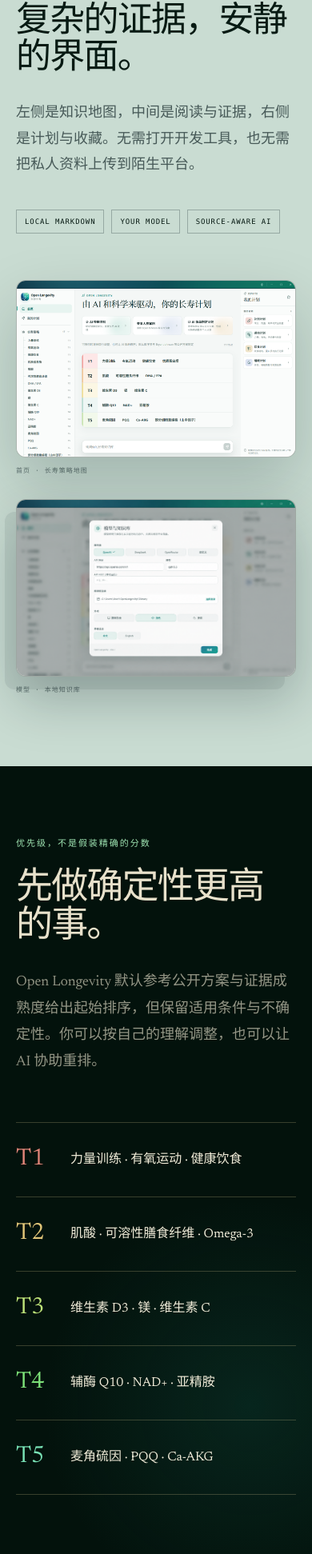
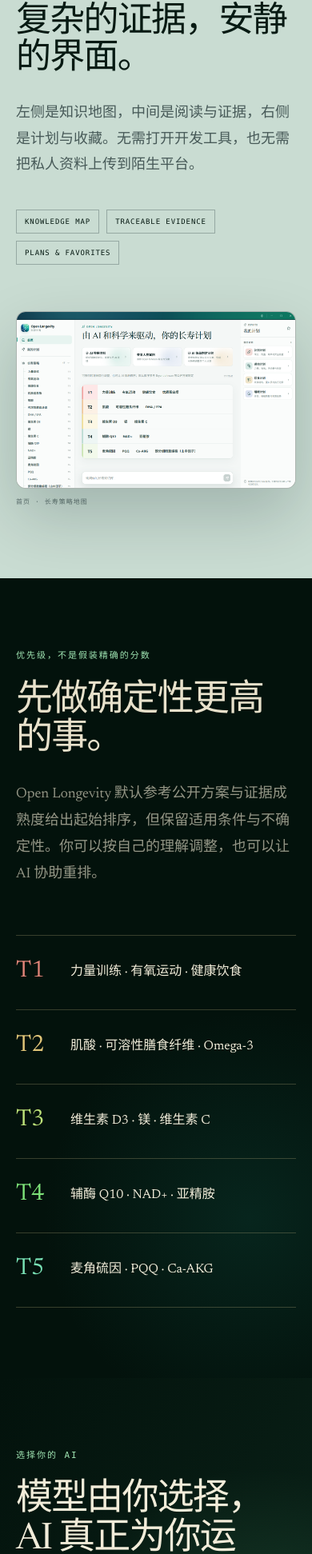
Before and after one commit to edison7009/OpenLongevity, a React (Vite) app in the folder website/: page / in a window 390 px wide. Shown: the part 4118-6061 px from the top of the page at 80% size. Built offline with nearby package versions, Linux system fonts and the light colour scheme.

Commit message:
Turn open section into configurable AI showcase

```diff
--- a/website/app/globals.css
+++ b/website/app/globals.css
@@ -739,8 +739,7 @@
   margin-top: 38px;
 }
 
-.material-list span,
-.platforms span {
+.material-list span {
   padding: 7px 10px;
   border: 1px solid rgba(7, 25, 29, 0.26);
   font-family: var(--mono);
@@ -752,7 +751,7 @@
   position: relative;
   align-self: center;
   min-width: 0;
-  padding: 0 0 18% 5%;
+  padding: 0;
 }
 
 .product-shot {
@@ -778,26 +777,7 @@
 }
 
 .product-shot-home {
-  transform: rotate(0.8deg);
-}
-
-.product-shot-settings {
-  position: absolute;
-  right: -2%;
-  bottom: 0;
-  width: 57%;
-  transform: rotate(-1.2deg);
-}
-
-.product-shot-settings img {
-  border-color: rgba(7, 25, 29, 0.34);
-  box-shadow:
-    0 28px 65px rgba(7, 25, 29, 0.26),
-    -14px 16px 0 rgba(7, 25, 29, 0.07);
-}
-
-.product-shot-settings figcaption {
-  text-align: right;
+  transform: rotate(0.45deg);
 }
 
 .app-window {
@@ -1003,77 +983,98 @@
 
 .open-section {
   display: grid;
-  grid-template-columns: 1.3fr 0.7fr;
-  gap: clamp(50px, 8vw, 140px);
+  grid-template-columns: minmax(360px, 0.82fr) minmax(0, 1.18fr);
+  align-items: center;
+  gap: clamp(52px, 7vw, 120px);
   padding: clamp(100px, 11vw, 170px) clamp(22px, 7vw, 118px);
+  color: var(--paper);
+  background:
+    radial-gradient(
+      circle at 82% 36%,
+      rgba(99, 201, 138, 0.18),
+      transparent 34%
+    ),
+    linear-gradient(125deg, var(--ink-deep), var(--ink-soft));
 }
 
 .open-copy h2 {
-  max-width: 900px;
+  max-width: 760px;
   margin-bottom: 32px;
-  font-size: clamp(48px, 5.2vw, 86px);
+  color: var(--paper-light);
+  font-size: clamp(46px, 4.2vw, 72px);
+}
+
+.open-copy h2 span {
+  display: block;
+  white-space: nowrap;
 }
 
 .open-copy > p:not(.section-eyebrow) {
   max-width: 760px;
-  color: rgba(7, 25, 29, 0.67);
+  color: rgba(232, 225, 203, 0.68);
   font-family: var(--serif);
   font-size: 18px;
   line-height: 1.85;
 }
 
-.platforms {
+.model-section .section-eyebrow {
+  color: var(--teal-bright);
+}
+
+.model-features {
   display: flex;
   flex-wrap: wrap;
   gap: 8px;
   margin-top: 38px;
 }
 
-.release-plate {
-  position: relative;
-  align-self: end;
-  min-height: 370px;
-  padding: 34px;
-  overflow: hidden;
-  border: 1px solid rgba(7, 25, 29, 0.3);
-  background:
-    linear-gradient(rgba(7, 25, 29, 0.04) 1px, transparent 1px),
-    linear-gradient(90deg, rgba(7, 25, 29, 0.04) 1px, transparent 1px),
-    rgba(255, 255, 255, 0.18);
-  background-size: 22px 22px;
+.model-features span {
+  padding: 7px 10px;
+  border: 1px solid rgba(161, 230, 180, 0.28);
+  color: rgba(232, 225, 203, 0.66);
+  font-family: var(--mono);
+  font-size: 9px;
+  letter-spacing: 0.1em;
 }
 
-.release-plate > span {
-  font-family: var(--mono);
-  font-size: 9px;
-  letter-spacing: 0.14em;
+.model-stage {
+  position: relative;
+  min-width: 0;
+  margin: 0;
+  padding: clamp(12px, 1.7vw, 24px);
 }
 
-.release-plate strong {
-  display: block;
-  margin: 32px 0 8px;
-  color: #25796d;
-  font-family: var(--serif);
-  font-size: 82px;
-  font-weight: 400;
-  line-height: 1;
+.model-stage::before {
+  position: absolute;
+  inset: 10% 3% 2%;
+  border-radius: 32px;
+  background: rgba(99, 201, 138, 0.24);
+  content: "";
+  filter: blur(44px);
+  pointer-events: none;
 }
 
-.release-plate p {
-  max-width: 190px;
-  color: rgba(7, 25, 29, 0.58);
-  font-size: 12px;
+.model-stage img {
+  position: relative;
+  display: block;
+  width: 100%;
+  height: auto;
+  border: 1px solid rgba(161, 230, 180, 0.28);
+  border-radius: 18px;
+  background: #edf1e8;
+  box-shadow:
+    0 42px 100px rgba(0, 0, 0, 0.34),
+    0 0 0 1px rgba(255, 255, 255, 0.035);
 }
 
-.release-tree {
-  position: absolute;
-  right: -10px;
-  bottom: -54px;
-  color: rgba(37, 121, 109, 0.25);
-  font-family: var(--serif);
-  font-size: 230px;
-  line-height: 1;
-  transform: rotate(10deg);
+.model-stage figcaption {
+  position: relative;
+  margin-top: 13px;
+  color: rgba(232, 225, 203, 0.42);
+  font-family: var(--mono);
+  font-size: 8px;
+  letter-spacing: 0.14em;
+  text-align: right;
 }
 
 .closing-section {
@@ -1210,7 +1211,15 @@
   }
 
   .open-section {
-    grid-template-columns: 1fr 0.62fr;
+    grid-template-columns: 1fr;
+  }
+
+  .open-copy {
+    max-width: 780px;
+  }
+
+  .model-stage {
+    margin-top: 24px;
   }
 }
 
@@ -1319,19 +1328,10 @@
     padding: 0;
   }
 
-  .product-shot-home,
-  .product-shot-settings {
+  .product-shot-home {
     position: static;
     width: 100%;
     transform: none;
-  }
-
-  .product-shot-settings {
-    margin-top: 28px;
-  }
-
-  .product-shot-settings figcaption {
-    text-align: left;
   }
 
   .window-layout {
@@ -1360,8 +1360,9 @@
     display: none;
   }
 
-  .release-plate {
-    margin-top: 60px;
+  .model-stage {
+    margin-top: 54px;
+    padding: 0;
   }
 
   footer {
@@ -1394,6 +1395,10 @@
 
   .install-command {
     min-height: 48px;
+  }
+
+  .open-copy h2 span {
+    white-space: normal;
   }
 
   .install-command code {
--- a/website/app/page.tsx
+++ b/website/app/page.tsx
@@ -18,7 +18,7 @@
     metaTitle: "Open Longevity · 让 AI 与科学照亮你的生命之树",
     metaDescription:
       "本地优先、由科学依据支持的长寿知识与 AI 桌面应用。独立资料库，中英双语，支持 Windows、macOS 与 Linux。",
-    nav: ["理念", "产品", "证据", "开源"],
+    nav: ["理念", "产品", "证据", "AI 模型"],
     heroLead: "让 AI 与科学，",
     heroAccent: "照亮你的生命之树",
     heroBody:
@@ -76,14 +76,13 @@
       ["T4", "辅酶 Q10 · NAD+ · 亚精胺", "EMERGING"],
       ["T5", "麦角硫因 · PQQ · Ca-AKG", "FRONTIER"],
     ],
-    openEyebrow: "开放，但不轻率",
-    openTitle: "你的数据属于你。科学也应该经得起追问。",
+    openEyebrow: "选择你的 AI",
+    openTitle: ["模型由你选择，", "AI 真正为你运行。"],
     openBody:
-      "独立资料库、可替换模型、中英文默认内容，以及面向 Windows、macOS 与 Linux 的统一体验。Open Longevity 已以开源方式发布，让每一项能力都可以被检查和扩展。",
-    release: "首个公开版本",
-    releaseValue: "0.0.1",
-    releaseNote: "Windows、macOS 与 Linux 安装包现已发布",
-    platforms: ["WINDOWS", "macOS", "LINUX", "LOCAL AI", "BILINGUAL"],
+      "OpenAI、DeepSeek、OpenRouter，或任何兼容接口都可以接入。选择模型、API 地址与本地知识库后，AI 即可参与资料收录、证据理解和持续对话；密钥仅保留在本次运行的内存中。",
+    modelFeatures: ["OPENAI", "DEEPSEEK", "OPENROUTER", "CUSTOM API", "LOCAL LIBRARY"],
+    modelAlt: "Open Longevity 模型与知识库配置界面",
+    modelCaption: "模型与知识库 · 密钥仅存本次运行",
     closing: ["AI 和科学，", "改变人类命运。"],
     footerNote: "科学长寿知识与 AI 桌面应用",
   },
@@ -92,7 +91,7 @@
     metaTitle: "Open Longevity · Let AI and science illuminate your Tree of Life",
     metaDescription:
       "A local-first longevity knowledge and AI desktop app grounded in scientific evidence, with an independent bilingual library for Windows, macOS, and Linux.",
-    nav: ["Principles", "Product", "Evidence", "Open source"],
+    nav: ["Principles", "Product", "Evidence", "AI models"],
     heroLead: "Let AI and science",
     heroAccent: "illuminate your Tree of Life",
     heroBody:
@@ -150,14 +149,13 @@
       ["T4", "CoQ10 · NAD+ · Spermidine", "EMERGING"],
       ["T5", "Ergothioneine · PQQ · Ca-AKG", "FRONTIER"],
     ],
-    openEyebrow: "Open, without being careless",
-    openTitle: "Your data is yours. Science should survive scrutiny.",
+    openEyebrow: "Choose your AI",
+    openTitle: ["Choose a model.", "Run AI your way."],
     openBody:
-      "An independent library, replaceable models, bilingual starter content, and one experience across Windows, macOS, and Linux. Open Longevity is open source, so every capability can be inspected and extended.",
-    release: "FIRST PUBLIC RELEASE",
-    releaseValue: "0.0.1",
-    releaseNote: "Installers available for Windows, macOS, and Linux",
-    platforms: ["WINDOWS", "macOS", "LINUX", "LOCAL AI", "BILINGUAL"],
+      "Connect OpenAI, DeepSeek, OpenRouter, or any compatible endpoint. Once you choose a model, API address, and local library, AI can capture research, interpret evidence, and continue the conversation. Your key stays only in memory for the current run.",
+    modelFeatures: ["OPENAI", "DEEPSEEK", "OPENROUTER", "CUSTOM API", "LOCAL LIBRARY"],
+    modelAlt: "Open Longevity model and knowledge-library configuration",
+    modelCaption: "MODEL & LIBRARY · KEYS KEPT IN MEMORY",
     closing: ["AI and science", "change humanity’s destiny."],
     footerNote: "Scientific longevity knowledge and AI desktop app",
   },
@@ -356,13 +354,13 @@
           <h2>{t.interfaceTitle}</h2>
           <p>{t.interfaceBody}</p>
           <div className="material-list" aria-label="Key product qualities">
-            <span>LOCAL MARKDOWN</span>
-            <span>YOUR MODEL</span>
-            <span>SOURCE-AWARE AI</span>
+            <span>KNOWLEDGE MAP</span>
+            <span>TRACEABLE EVIDENCE</span>
+            <span>PLANS & FAVORITES</span>
           </div>
         </div>
 
-        <div className="interface-gallery" aria-label={locale === "zh" ? "产品界面预览" : "Product interface preview"}>
+        <div className="interface-gallery" aria-label={locale === "zh" ? "主界面预览" : "Main interface preview"}>
           <figure className="product-shot product-shot-home">
             <img
               src={assetPath(
@@ -374,19 +372,6 @@
             />
             <figcaption>
               {locale === "zh" ? "首页 · 长寿策略地图" : "HOME · LONGEVITY STRATEGY MAP"}
-            </figcaption>
-          </figure>
-          <figure className="product-shot product-shot-settings">
-            <img
-              src={assetPath(
-                locale === "zh"
-                  ? "/product-ui/settings-zh.png"
-                  : "/product-ui/settings-en.png",
-              )}
-              alt={locale === "zh" ? "Open Longevity 中文模型与知识库设置" : "Open Longevity model and knowledge-library settings"}
-            />
-            <figcaption>
-              {locale === "zh" ? "模型 · 本地知识库" : "MODEL · LOCAL KNOWLEDGE LIBRARY"}
             </figcaption>
           </figure>
         </div>
@@ -409,23 +394,32 @@
         </div>
       </section>
 
-      <section className="open-section paper-section" id="open-source">
+      <section className="open-section model-section" id="open-source">
         <div className="open-copy">
           <p className="section-eyebrow">{t.openEyebrow}</p>
-          <h2>{t.openTitle}</h2>
+          <h2>
+            {t.openTitle.map((line) => (
+              <span key={line}>{line}</span>
+            ))}
+          </h2>
           <p>{t.openBody}</p>
-          <div className="platforms">
-            {t.platforms.map((platform) => (
-              <span key={platform}>{platform}</span>
+          <div className="model-features">
+            {t.modelFeatures.map((feature) => (
+              <span key={feature}>{feature}</span>
             ))}
           </div>
         </div>
-        <div className="release-plate">
-          <span>{t.release}</span>
-          <strong>{t.releaseValue}</strong>
-          <p>{t.releaseNote}</p>
-          <div className="release-tree">♧</div>
-        </div>
+        <figure className="model-stage">
+          <img
+            src={assetPath(
+              locale === "zh"
+                ? "/product-ui/settings-zh.png"
+                : "/product-ui/settings-en.png",
+            )}
+            alt={t.modelAlt}
+          />
+          <figcaption>{t.modelCaption}</figcaption>
+        </figure>
       </section>
 
       <section className="closing-section">
```
